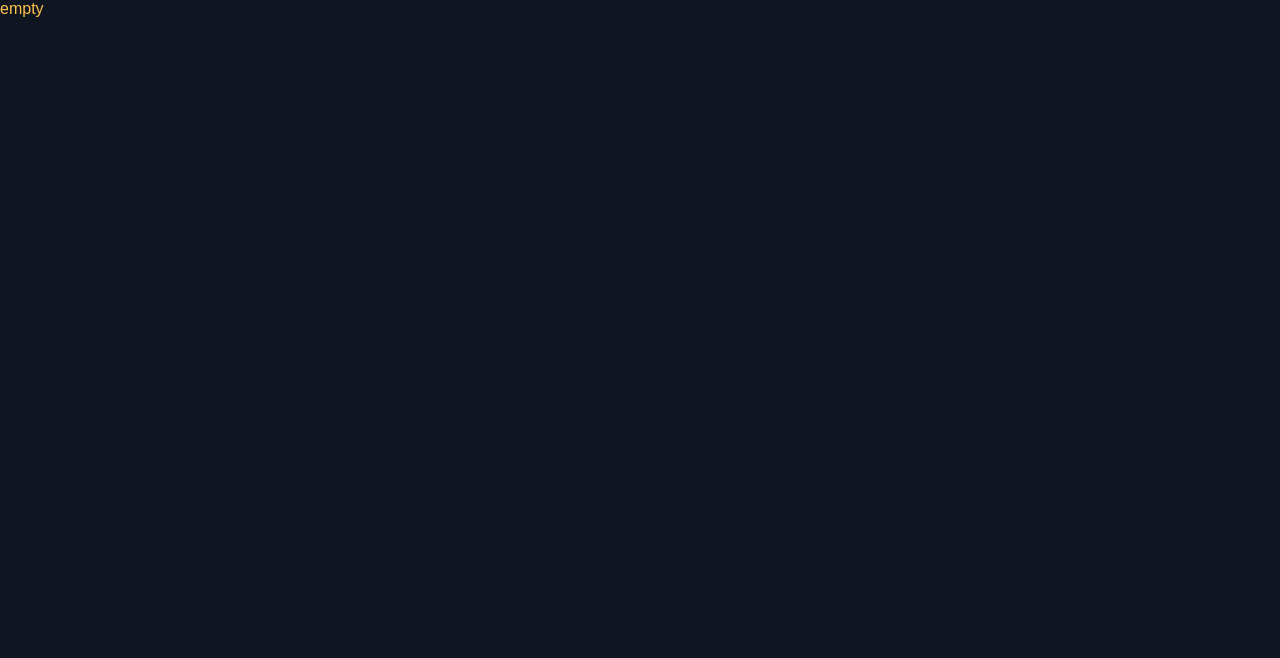
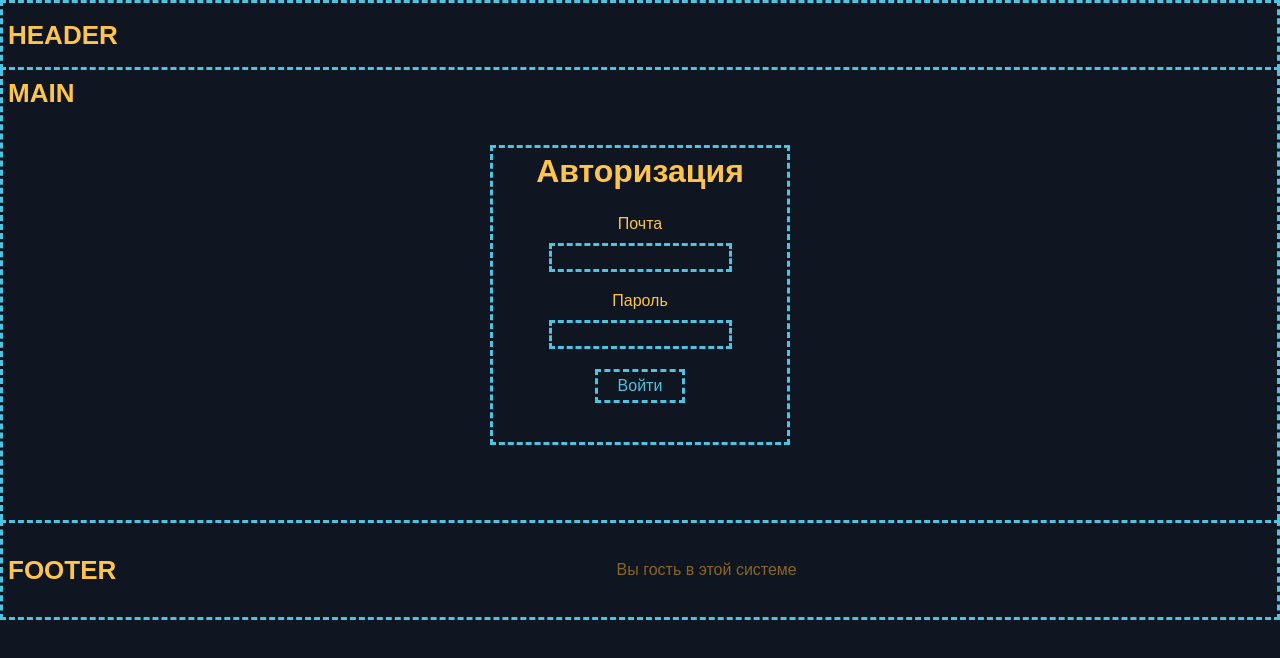
Before and after one commit to SlavaPetrushiin/homework-4-context-auth, a React app: page / in a window 1280 px wide. Built offline with nearby package versions, Linux system fonts and the light colour scheme.

Commit message:
first commit homework 4 work

```diff
--- a/src/components/Button/Button.js
+++ b/src/components/Button/Button.js
@@ -3,7 +3,7 @@ import './Button.css';
 
 class Button extends PureComponent {
   render() {
-    const { className, children, ...rest } = this.props;
+		const { className, children, ...rest } = this.props;
     return (
       <button {...rest} className={`${className} button`}>
         {children}
--- a/src/components/Congratulations/Congratulations.js
+++ b/src/components/Congratulations/Congratulations.js
@@ -3,7 +3,7 @@ import React, { PureComponent } from 'react';
 class Congratulations extends PureComponent {
   render() {
     return (
-      <p class="t-congratulation">
+      <p className="t-congratulation">
         <span role="img" aria-label="congratulations!">
           🎉
         </span>
--- a/src/components/Footer/Footer.js
+++ b/src/components/Footer/Footer.js
@@ -1,10 +1,25 @@
 import React, { PureComponent } from 'react';
 import { AuthConsumer } from '../../contexts/Auth';
 import './Footer.css';
+import './../Layout/Layout.css'
 
 class Footer extends PureComponent {
   render() {
-    return 'empty';
+    return (
+			<AuthConsumer>
+					{({isAuthorized, email}) => {
+						return (
+							<div className="header__content">
+								{
+									(isAuthorized)
+										? <p className="footer-message t-footer">{`Вы вошли как ${email}`}</p>
+										: <p className="footer-message t-footer">Вы гость в этой системе</p>
+								}
+							</div>
+						)
+					}}
+      </AuthConsumer>
+		);
   }
 }
 
--- a/src/components/Header/Header.js
+++ b/src/components/Header/Header.js
@@ -1,9 +1,39 @@
 import React, { PureComponent } from 'react';
 import './Header.css';
+import './../Layout/Layout.css'
+import {AuthConsumer} from '../../contexts/Auth';
+import Button from '../Button';
+
+class RenderUserInfo extends PureComponent{
+	render(){
+		const {email, onClick: click} = this.props;
+		return (
+			<div className="header-menu">
+				<p className="header-menu__email header-email t-header-email">{email}</p>
+				<Button onClick={click} className="t-logout header-menu__button">
+					Выйти
+				</Button>
+			</div>
+		)
+	}
+}
 
 class Header extends PureComponent {
   render() {
-    return ('empty');
+		return (
+			<AuthConsumer>
+					{({isAuthorized, email, logout}) => {
+						function handleSubmit(){
+							logout();
+						}
+						return (
+							(isAuthorized)
+								? <RenderUserInfo email={email} onClick={handleSubmit}/>
+								: null
+						)
+					}}
+      </AuthConsumer>
+		);
   }
 }
 
--- a/src/components/Layout/Layout.css
+++ b/src/components/Layout/Layout.css
@@ -59,3 +59,12 @@
   display: flex;
   height: 100px;
 }
+
+.section-title{
+	align-self: center;
+	font-size: 26px;
+	font-weight: 600;
+	line-height: 26px;
+	margin: 0;
+	text-transform: uppercase;
+}
--- a/src/components/Layout/Layout.js
+++ b/src/components/Layout/Layout.js
@@ -3,7 +3,46 @@ import './Layout.css';
 
 class Layout extends PureComponent {
   render() {
-    return 'empty';
+		const  {header: Header, footer: Footer, children} = this.props
+
+    return (
+			<div>
+				{Header ?
+					(
+						<header className="header">
+							<p className="header__title section-title">header</p>
+							<Header />
+						</header>
+					)
+					: null
+				}
+
+				<main className={
+					(!Header && !Footer)
+					 ? "main"
+					 	: (Header && !Footer)
+								? "main main--with-header"
+								: (!Header && Footer)
+									? "main main--with-footer"
+									: "main main--with-header main--with-footer"
+				}>
+					<p className="main__title section-title">main</p>
+					 {children}
+				</main>
+
+				{Footer ?
+				 (
+					<footer className="footer">
+						<p className="header__title section-title">footer</p>
+						<Footer />
+					</footer>
+				 )
+				 : null
+				}
+
+
+			</div>
+		)
   }
 }
 
--- a/src/components/LoginForm/LoginForm.js
+++ b/src/components/LoginForm/LoginForm.js
@@ -27,7 +27,7 @@ class LoginForm extends PureComponent {
     const { values } = this.state;
     this.setState({
       values: { ...values, [event.target.name]: event.target.value }
-    });
+		});
   };
 
   handleSubmit = () => {
--- a/src/contexts/Auth/Auth.js
+++ b/src/contexts/Auth/Auth.js
@@ -2,10 +2,48 @@ import React, { PureComponent } from 'react';
 
 const { Provider, Consumer: AuthConsumer } = React.createContext('');
 
+const user ={
+	email: "stu@dent.com",
+	password: "123",
+}
+
 class AuthProvider extends PureComponent {
+
+	state = {
+		password: '',
+		authorizeError: '',
+		email: '',
+		isAuthorized: false
+	};
+
+	authorize = (email, password) => {
+		if (user.email === email && String(user.password) === password){
+			this.setState({
+				isAuthorized: true,
+				email: email,
+				authorizeError: '',
+			})
+		} else {
+			this.setState({authorizeError: "Email или пароль введён не верно"})
+		}
+	};
+
+	logout = () => {
+		this.setState({
+			isAuthorized: false,
+			email: ""
+		})
+	};
+
+	getProviderValue = () => {
+		return ({
+			...this.state, logout: this.logout,  authorize: this.authorize
+		})
+	};
+
   render() {
     const { children } = this.props;
-    return <Provider>{children}</Provider>;
+    return <Provider value={this.getProviderValue()}>{children}</Provider>;
   }
 }
 
```
